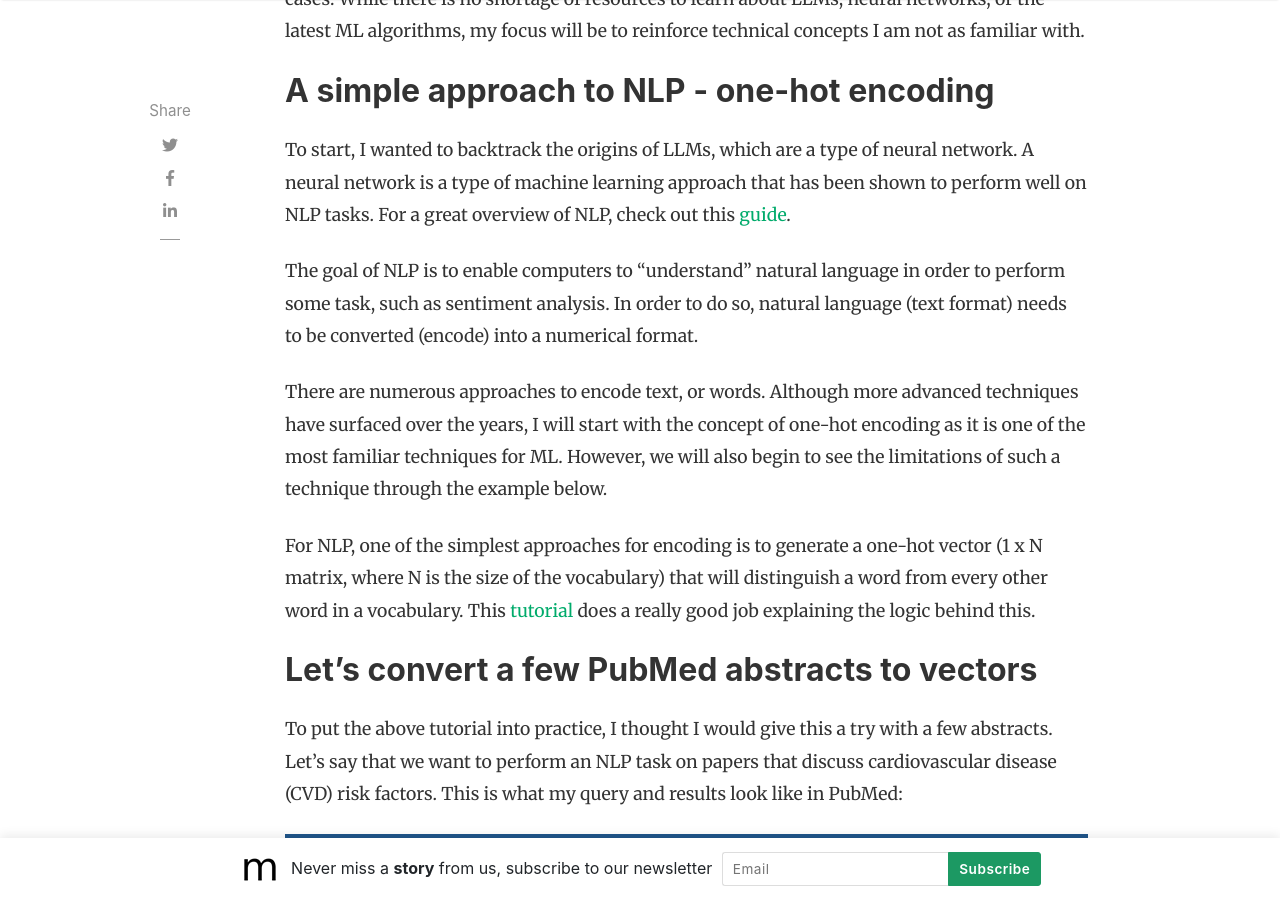
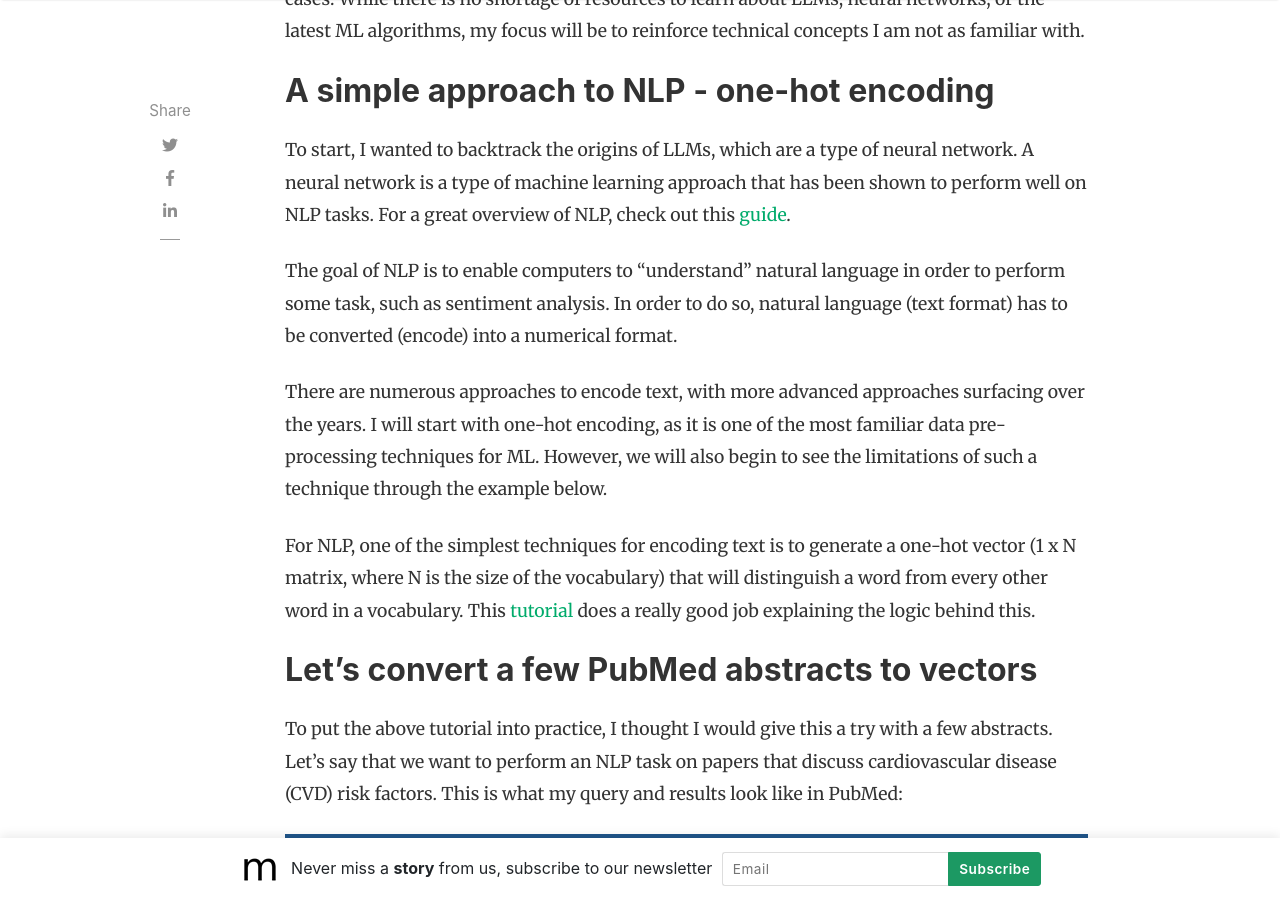
Before and after one commit to slsu0424/slsu0424.github.io, a Jekyll site: the page built from _posts/2023-07-27-test.md, in a window 1280 px wide and 900 px high, scrolled down 1102 px. Built offline with Jekyll 4.4.1, drawn with Linux system fonts in a browser that asks for light colours; nearby versions of some CDN libraries; comment, search, counter and statistics services are not loaded; some of the changed text lies outside the part shown.

Commit message:
Update 2023-07-27-test.md

```diff
--- a/_posts/2023-07-27-test.md
+++ b/_posts/2023-07-27-test.md
@@ -16,11 +16,11 @@ This article will begin a series of technical tutorials that are geared towards
 
 To start, I wanted to backtrack the origins of LLMs, which are a type of neural network.  A neural network is a type of machine learning approach that has been shown to perform well on NLP tasks.  For a great overview of NLP, check out this [guide](https://www.deeplearning.ai/resources/natural-language-processing).
 
-The goal of NLP is to enable computers to "understand" natural language in order to perform some task, such as sentiment analysis.  In order to do so, natural language (text format) needs to be converted (encode) into a numerical format.
+The goal of NLP is to enable computers to "understand" natural language in order to perform some task, such as sentiment analysis.  In order to do so, natural language (text format) has to be converted (encode) into a numerical format.
 
-There are numerous approaches to encode text, or words.  Although more advanced techniques have surfaced over the years, I will start with the concept of one-hot encoding as it is one of the most familiar techniques for ML.  However, we will also begin to see the limitations of such a technique through the example below.
+There are numerous approaches to encode text, with more advanced approaches surfacing over the years.  I will start with one-hot encoding, as it is one of the most familiar data pre-processing techniques for ML.  However, we will also begin to see the limitations of such a technique through the example below.
 
-For NLP, one of the simplest approaches for encoding is to generate a one-hot vector (1 x N matrix, where N is the size of the vocabulary) that will distinguish a word from every other word in a vocabulary.  This [tutorial](https://gyan-mittal.com/nlp-ai-ml/nlp-word-encoding-by-one-hot-encoding/) does a really good job explaining the logic behind this.
+For NLP, one of the simplest techniques for encoding text is to generate a one-hot vector (1 x N matrix, where N is the size of the vocabulary) that will distinguish a word from every other word in a vocabulary.  This [tutorial](https://gyan-mittal.com/nlp-ai-ml/nlp-word-encoding-by-one-hot-encoding/) does a really good job explaining the logic behind this.
 
 ## Let's convert a few PubMed abstracts to vectors
 
@@ -50,7 +50,7 @@ Doc 2: [10, 11, 12, 13, 14, 15, 16, 17, 18, 19]
 Doc 3: [20, 21, 22, 23, 10, 12, 6, 24, 14, 25]
 
 
-Now, each word has to be represented as a one-hot vector of the dimension 26 (vocabulary size).  That is, each word in a document is represented as its own single line with '1' representing the unique word, and '0' representing every other word in the vocabulary.  I think of it as flattening out each unique word.  We have something that looks like this:
+Now, each word has to be represented as a one-hot vector of the dimension 26 (vocabulary size).  That is, each word in a document is represented as its own single line with '1' representing the unique word, and '0' representing all other words.  I think of it as flattening out each unique word.  We have something that looks like this:
 
 
 
```
